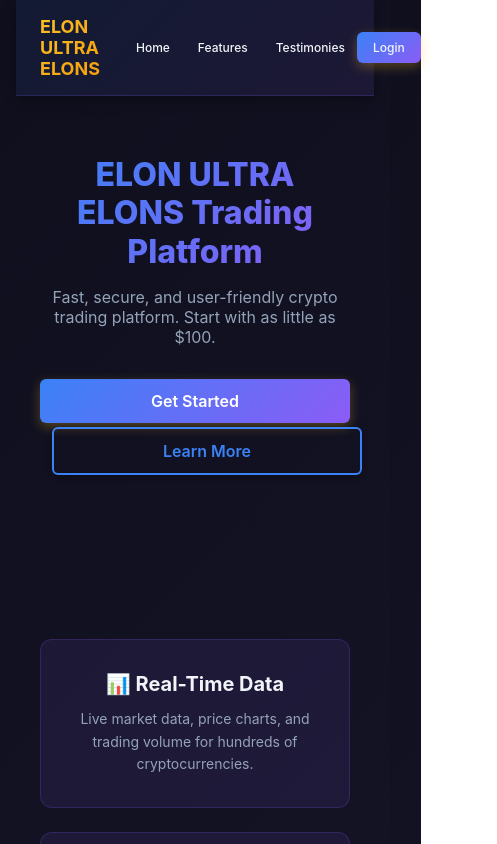
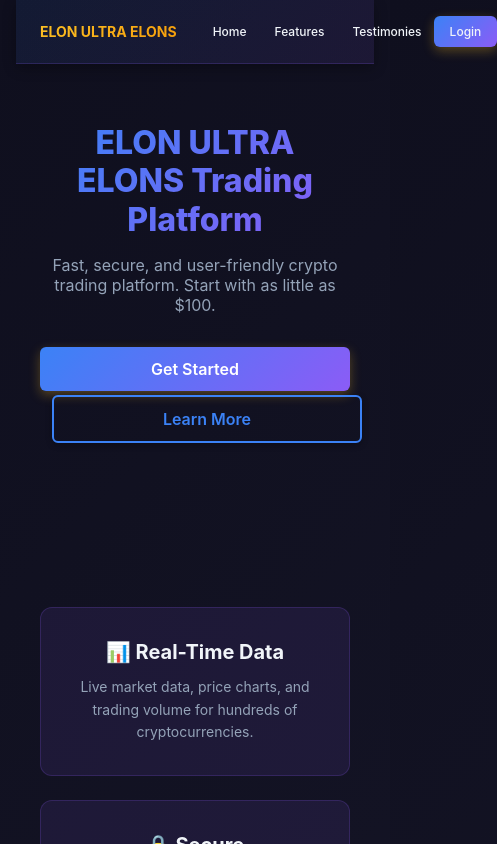
Before and after one commit to claranancy700-arch/Elonultra-Broker, a React app in the folder frontend/: page / in a window 390 px wide. Shown: the top 844 px of the page, 497 px wide, since content can reach past the window. Built offline with nearby package versions, Linux system fonts and the light colour scheme; no server answers; the HTML template or start-up script is replaced by a standard one.

Commit message:
header test

```diff
--- a/frontend/src/components/layout/Header.css
+++ b/frontend/src/components/layout/Header.css
@@ -16,6 +16,7 @@
   padding: 16px 24px;
   width: 100%;
   max-width: 100%;
+  min-height: 70px;
 }
 
 .brand {
@@ -25,11 +26,20 @@
   background-clip: text;
   font-weight: 700;
   text-decoration: none;
-  font-size: 18px;
+  font-size: 20px;
   transition: var(--transition);
   display: flex;
   align-items: center;
   gap: 12px;
+  white-space: nowrap;
+  flex-shrink: 0;
+}
+
+.brand span {
+  font-size: 16px;
+  font-weight: 700;
+  color: var(--text);
+  display: block;
 }
 
 .brand:hover {
@@ -42,6 +52,7 @@
   gap: 0;
   flex: 1;
   margin-left: 40px;
+  justify-content: flex-end;
 }
 
 .nav a {
@@ -82,6 +93,7 @@
   font-size: 14px;
   transition: var(--transition);
   padding: 0;
+  font-family: inherit;
 }
 
 .theme-toggle:hover {
@@ -91,12 +103,28 @@
 @media (max-width: 768px) {
   .site-header .container {
     padding: 12px 16px;
+    min-height: auto;
   }
 
   .nav {
     margin-left: 20px;
-    gap: 8px;
+    gap: 0;
   }
+
+  .nav a {
+    margin-left: 16px;
+    font-size: 12px;
+  }
+
+  .brand {
+    font-size: 16px;
+  }
+
+  .brand span {
+    font-size: 14px;
+  }
+}
+
 
   .nav a {
     margin-left: 16px;
--- a/frontend/src/components/layout/MainLayout.css
+++ b/frontend/src/components/layout/MainLayout.css
@@ -1,7 +1,7 @@
 /* Main Layout Styles */
 .app-wrapper {
   display: flex;
-  min-height: calc(100vh - 60px);
+  min-height: calc(100vh - 70px);
 }
 
 .main-content {
--- a/frontend/src/components/layout/Sidebar.css
+++ b/frontend/src/components/layout/Sidebar.css
@@ -5,8 +5,8 @@
   padding: 24px 0;
   position: fixed;
   left: 0;
-  top: 60px;
-  height: calc(100vh - 60px);
+  top: 70px;
+  height: calc(100vh - 70px);
   overflow-y: auto;
   box-shadow: none;
   transition: var(--transition);
```
